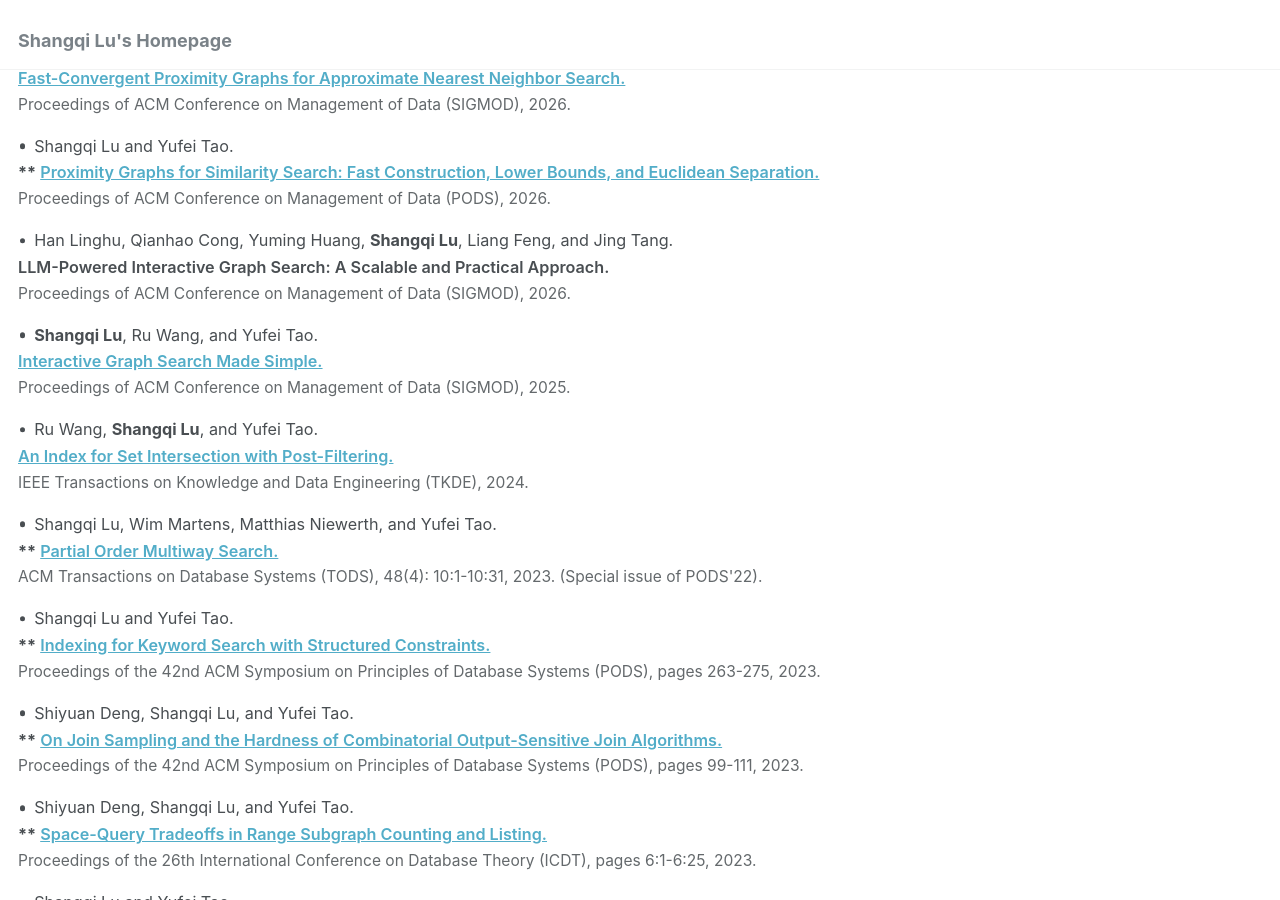
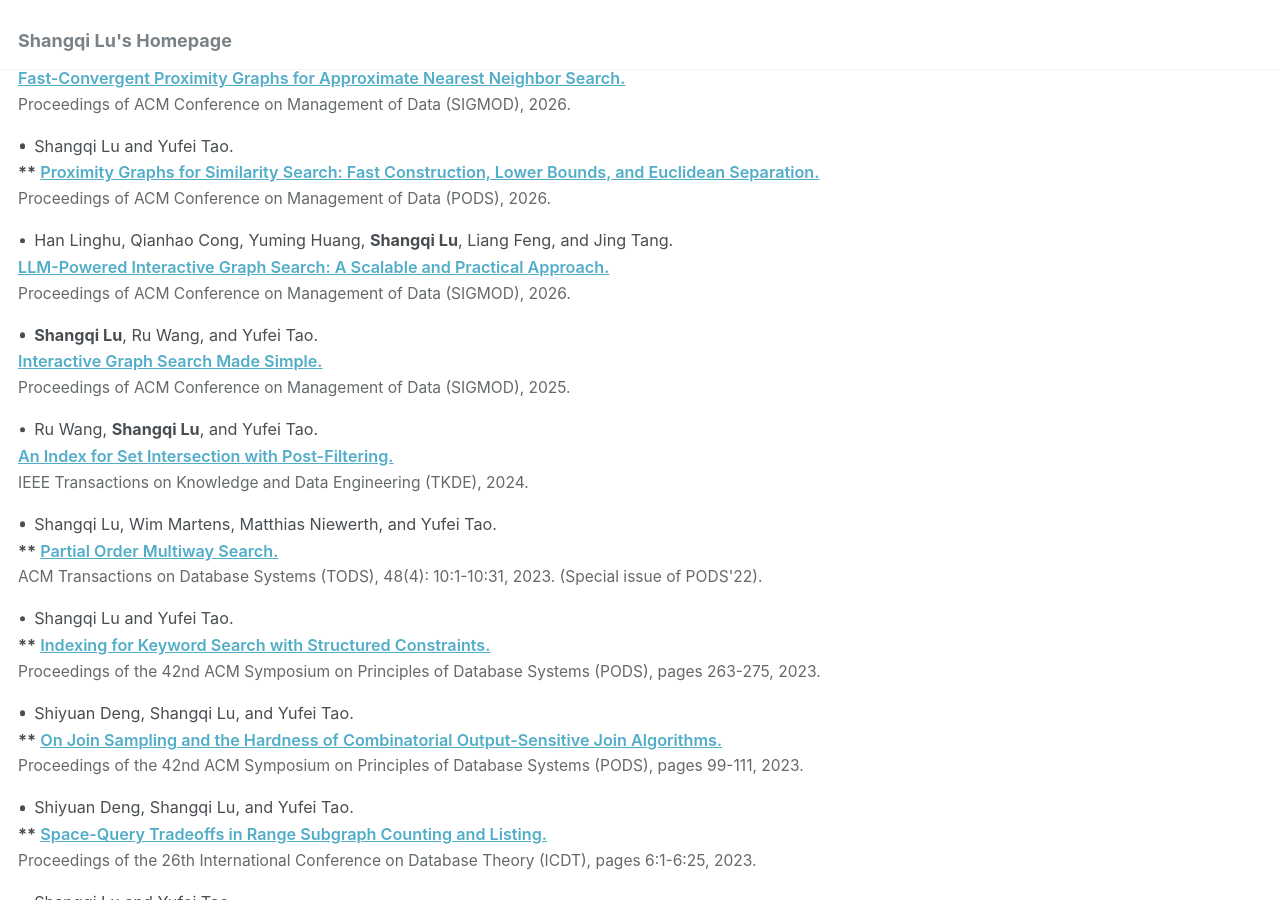
Before and after one commit to shangqilu/shangqilu.github.io, a Jekyll site: the page built from _pages/about.md, in a window 1280 px wide and 900 px high, scrolled down 572 px. Built offline with Jekyll 4.4.1, drawn with Linux system fonts in a browser that asks for light colours.

Commit message:
Add ACM DOI link for LLM-Powered Interactive Graph Search paper.
Co-authored-by: Cursor <cursoragent@cursor.com>

```diff
--- a/_pages/about.md
+++ b/_pages/about.md
@@ -49,7 +49,7 @@ In publications marked with `**`, authors are ordered alphabetically, as is a co
 
 <div class="pub-item">
   <div class="pub-authors">Han Linghu, Qianhao Cong, Yuming Huang, <strong>Shangqi Lu</strong>, Liang Feng, and Jing Tang.</div>
-  <div class="pub-title">LLM-Powered Interactive Graph Search: A Scalable and Practical Approach.</div>
+  <div class="pub-title"><a href="https://dl.acm.org/doi/10.1145/3769804">LLM-Powered Interactive Graph Search: A Scalable and Practical Approach.</a></div>
   <div class="pub-venue">Proceedings of ACM Conference on Management of Data (SIGMOD), 2026.</div>
 </div>
 
```
